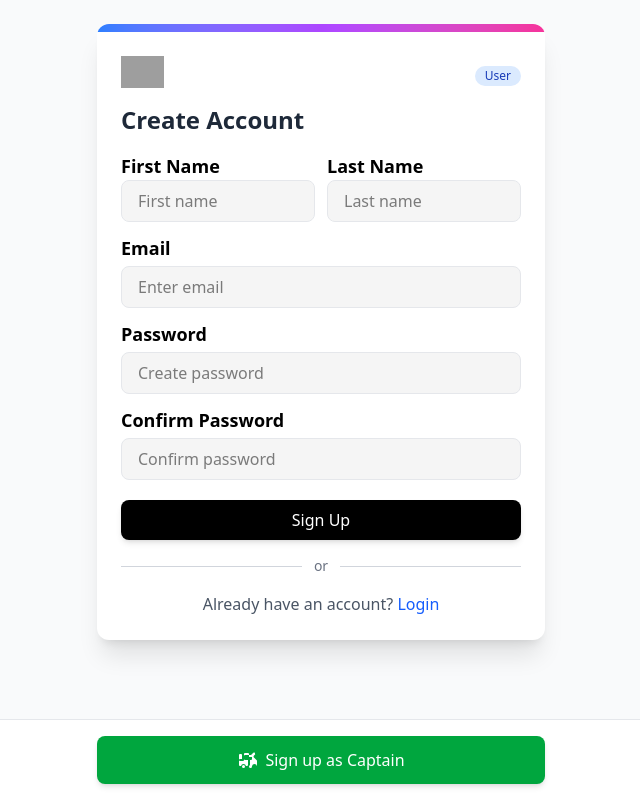
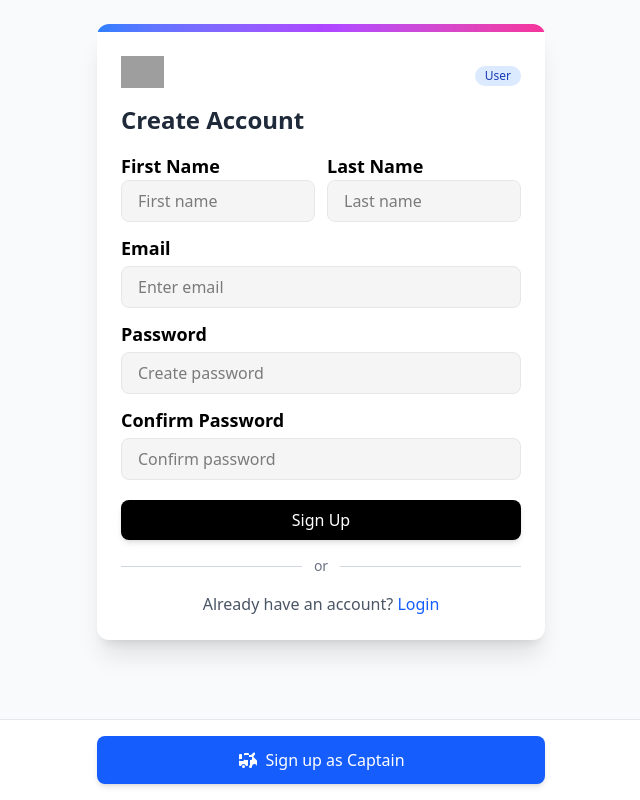
Before and after one commit to 21BCS11410/UBER, a React (Vite) app in the folder frontend/: page /signup in a window 1280 px wide. Shown: the whole page, without its empty margins (319-959 px from the left). Built offline with nearby package versions, Linux system fonts and the light colour scheme; grey boxes are pictures that could not be loaded.

Commit message:
few formating chages.

```diff
--- a/frontend/src/Pages/CaptainLogin.jsx
+++ b/frontend/src/Pages/CaptainLogin.jsx
@@ -89,7 +89,7 @@ const CaptainLogin = () => {
       <div className="fixed bottom-0 left-0 right-0 p-4 bg-white border-t border-gray-200">
         <div className="max-w-md mx-auto">
           <Link to="/login">
-            <button className="w-full bg-green-600 text-white py-3 px-4 rounded-lg text-base font-medium hover:bg-green-700 border-0 transition-all duration-200 shadow-md flex items-center justify-center">
+            <button className="w-full bg-green-600 text-white py-3 px-4 rounded-lg text-base font-medium hover:bg-blue-600 cursor-pointer border-0 transition-all duration-200 shadow-md flex items-center justify-center">
               <svg xmlns="http://www.w3.org/2000/svg" className="h-5 w-5 mr-2" viewBox="0 0 20 20" fill="currentColor">
                 <path fillRule="evenodd" d="M10 9a3 3 0 100-6 3 3 0 000 6zm-7 9a7 7 0 1114 0H3z" clipRule="evenodd" />
               </svg>
--- a/frontend/src/Pages/CaptainSignup.jsx
+++ b/frontend/src/Pages/CaptainSignup.jsx
@@ -205,7 +205,7 @@ const CaptainSignup = () => {
       <div className="fixed bottom-0 left-0 right-0 p-4 bg-white border-t border-gray-200">
         <div className="max-w-md mx-auto">
           <Link to="/signup">
-            <button className="w-full bg-green-600 text-white py-3 px-4 rounded-lg text-base font-medium hover:bg-green-700 border-0 transition-all duration-200 shadow-md flex items-center justify-center">
+            <button className="w-full bg-green-600 text-white py-3 px-4 rounded-lg text-base font-medium hover:bg-blue-600 cursor-pointer border-0 transition-all duration-200 shadow-md flex items-center justify-center">
               <svg xmlns="http://www.w3.org/2000/svg" className="h-5 w-5 mr-2" viewBox="0 0 20 20" fill="currentColor">
                 <path fillRule="evenodd" d="M10 9a3 3 0 100-6 3 3 0 000 6zm-7 9a7 7 0 1114 0H3z" clipRule="evenodd" />
               </svg>
--- a/frontend/src/Pages/UserSignup.jsx
+++ b/frontend/src/Pages/UserSignup.jsx
@@ -133,7 +133,7 @@ const UserSignup = () => {
       <div className="fixed bottom-0 left-0 right-0 p-4 bg-white border-t border-gray-200">
         <div className="max-w-md mx-auto">
           <Link to="/captain-signup">
-            <button className="w-full bg-green-600 text-white py-3 px-4 rounded-lg text-base font-medium hover:bg-green-700 border-0 transition-all duration-200 shadow-md flex items-center justify-center">
+            <button className="w-full bg-blue-600 text-white py-3 px-4 rounded-lg text-base font-medium hover:bg-green-700 cursor-pointer border-0 transition-all duration-200 shadow-md flex items-center justify-center">
               <svg xmlns="http://www.w3.org/2000/svg" className="h-5 w-5 mr-2" viewBox="0 0 20 20" fill="currentColor">
                 <path d="M8 16.5a1.5 1.5 0 11-3 0 1.5 1.5 0 013 0zM15 16.5a1.5 1.5 0 11-3 0 1.5 1.5 0 013 0z" />
                 <path d="M3 4a1 1 0 00-1 1v10a1 1 0 001 1h1.05a2.5 2.5 0 014.9 0H10a1 1 0 001-1v-5h2v5a1 1 0 001 1h1.05a2.5 2.5 0 014.9 0H19a1 1 0 001-1v-4a1 1 0 00-.293-.707l-3-3A1 1 0 0016 6h-1v3a1 1 0 01-1 1H8a1 1 0 01-1-1V4a1 1 0 011-1h3a1 1 0 011 1v3h3.586l2.707-2.707A1 1 0 0118 4v-.586a1 1 0 00-1.707-.707l-2 2A1 1 0 0114 5H8a1 1 0 00-1 1v4a1 1 0 01-1 1H3a1 1 0 110-2h2V5a1 1 0 00-1-1H3z" />
```
